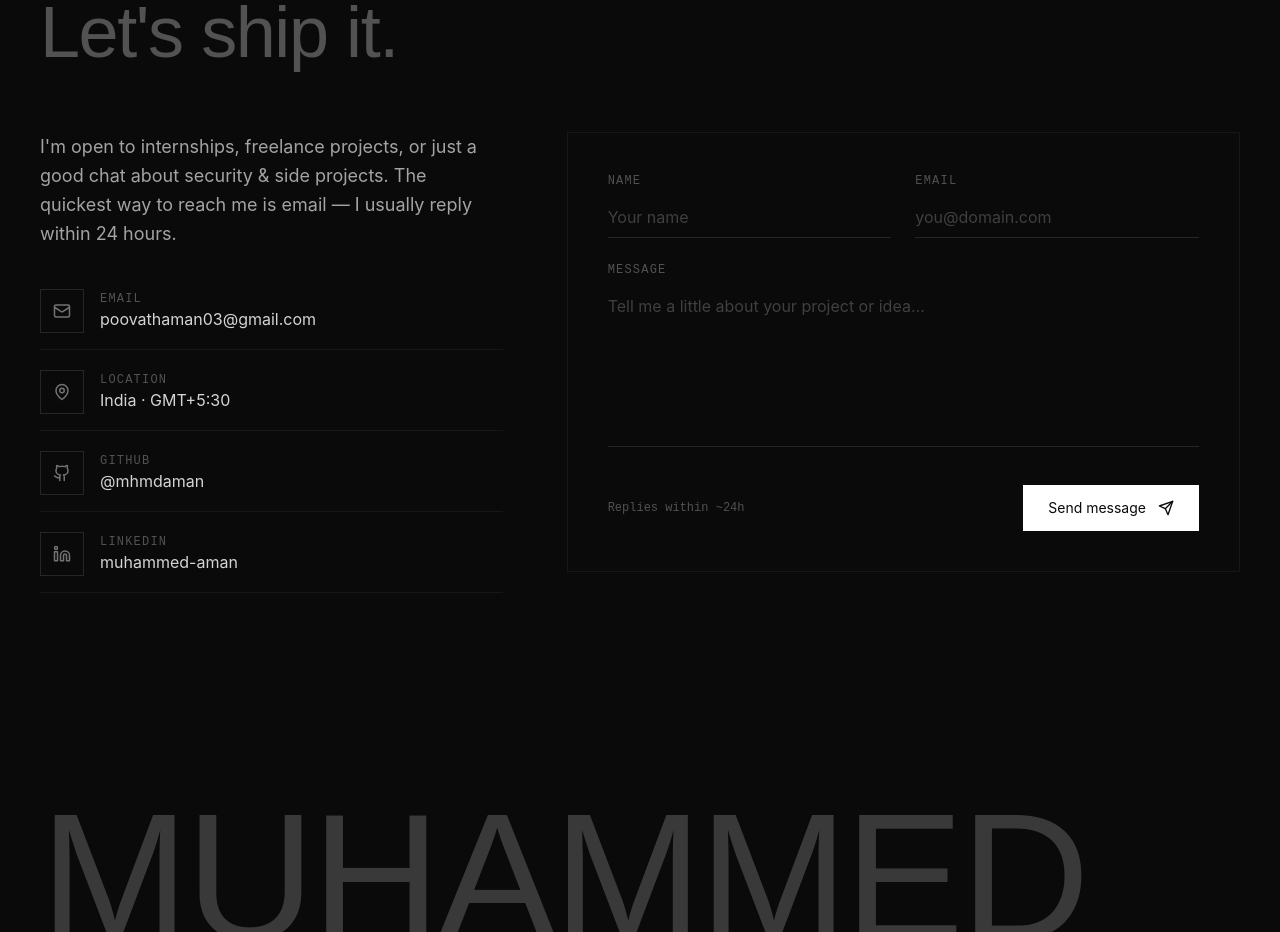
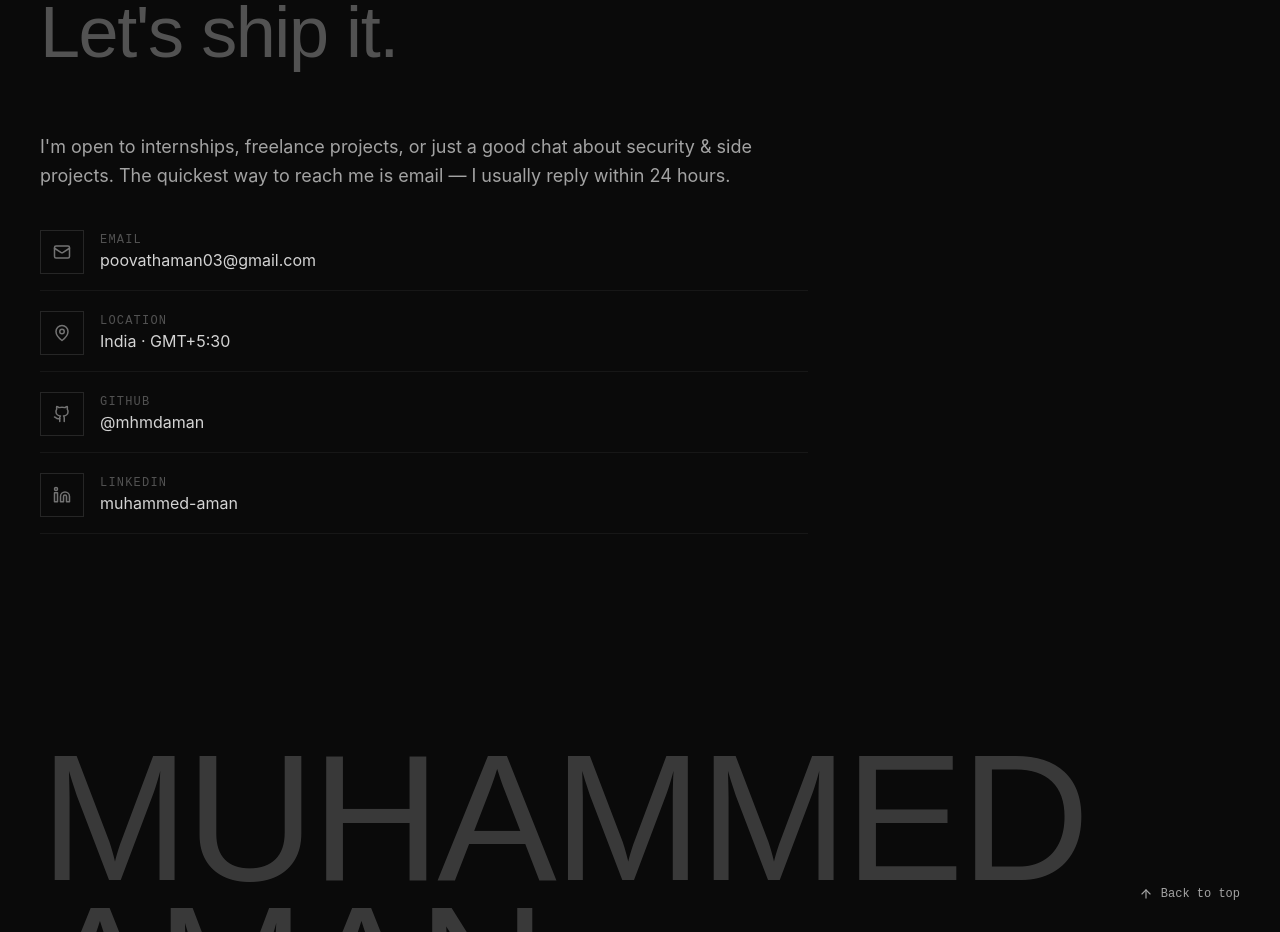
Before and after one commit to mhmdaman/Portfolio, a React (Create React App) app in the folder frontend/: page / in a window 1280 px wide. Shown: the part 6860-7792 px from the top of the page. Built offline with nearby package versions, Linux system fonts and the light colour scheme.

Commit message:
removed contact form

```diff
--- a/frontend/src/components/Contact.jsx
+++ b/frontend/src/components/Contact.jsx
@@ -1,47 +1,8 @@
-import React, { useState } from "react";
-import { Send, Github, Linkedin, Mail, MapPin } from "lucide-react";
+import React from "react";
+import { Github, Linkedin, Mail, MapPin } from "lucide-react";
 import { profile } from "../data/mock";
-import { useToast } from "../hooks/use-toast";
 
 const Contact = () => {
-  const { toast } = useToast();
-  const [form, setForm] = useState({ name: "", email: "", message: "" });
-  const [submitting, setSubmitting] = useState(false);
-
-  const onChange = (e) => setForm((f) => ({ ...f, [e.target.name]: e.target.value }));
-
-  const onSubmit = async (e) => {
-    e.preventDefault();
-    if (!form.name || !form.email || !form.message) {
-      toast({ title: "Missing details", description: "Please fill in your name, email and message." });
-      return;
-    }
-    setSubmitting(true);
-
-    try {
-      const API_URL = process.env.REACT_APP_API_URL || "http://localhost:5001";
-      const response = await fetch(`${API_URL}/api/contact`, {
-        method: "POST",
-        headers: {
-          "Content-Type": "application/json",
-        },
-        body: JSON.stringify(form)
-      });
-
-      if (response.ok) {
-        toast({ title: "Message sent", description: "Thanks for reaching out — I'll get back within a day or two." });
-        setForm({ name: "", email: "", message: "" });
-      } else {
-        toast({ title: "Failed to send", description: "There was an issue sending your message. Please try again later." });
-      }
-    } catch (error) {
-      toast({ title: "Network Error", description: "Could not reach the server. Make sure the backend is running." });
-      console.error(error);
-    } finally {
-      setSubmitting(false);
-    }
-  };
-
   return (
     <section id="contact" className="relative bg-transparent py-24 md:py-32">
       <div className="max-w-7xl mx-auto px-6 lg:px-10">
@@ -55,8 +16,7 @@ const Contact = () => {
           </div>
         </div>
 
-        <div className="grid md:grid-cols-12 gap-10 md:gap-16">
-          <div className="md:col-span-5 space-y-10 reveal">
+        <div className="max-w-3xl space-y-10 reveal">
           <p className="text-lg text-neutral-400 leading-relaxed">
             I'm open to internships, freelance projects, or just a good chat about security &amp; side projects. The quickest way to reach me is email — I usually reply within 24 hours.
           </p>
@@ -84,40 +44,6 @@ const Contact = () => {
             })}
           </div>
         </div>
-
-          <form onSubmit={onSubmit} className="md:col-span-7 reveal">
-            <div className="border border-neutral-900 bg-neutral-950/20 p-6 md:p-10 space-y-6">
-              <div className="grid md:grid-cols-2 gap-6">
-                <div>
-                  <label className="block font-mono-alt text-xs text-neutral-600 uppercase tracking-widest mb-2">Name</label>
-                  <input name="name" value={form.name} onChange={onChange} placeholder="Your name"
-                         className="w-full bg-transparent border-b border-neutral-800 focus:border-white outline-none py-2 text-white placeholder:text-neutral-700 transition-colors" />
-                </div>
-                <div>
-                  <label className="block font-mono-alt text-xs text-neutral-600 uppercase tracking-widest mb-2">Email</label>
-                  <input name="email" type="email" value={form.email} onChange={onChange} placeholder="you@domain.com"
-                         className="w-full bg-transparent border-b border-neutral-800 focus:border-white outline-none py-2 text-white placeholder:text-neutral-700 transition-colors" />
-                </div>
-              </div>
-
-              <div>
-                <label className="block font-mono-alt text-xs text-neutral-600 uppercase tracking-widest mb-2">Message</label>
-                <textarea name="message" rows={6} value={form.message} onChange={onChange}
-                          placeholder="Tell me a little about your project or idea…"
-                          className="w-full bg-transparent border-b border-neutral-800 focus:border-white outline-none py-2 text-white placeholder:text-neutral-700 resize-none transition-colors" />
-              </div>
-
-              <div className="flex items-center justify-between pt-2">
-                <span className="font-mono-alt text-xs text-neutral-600">Replies within ~24h</span>
-                <button type="submit" disabled={submitting}
-                        className="btn-primary inline-flex items-center gap-3 bg-white text-neutral-950 px-6 py-3 text-sm border border-white hover:bg-transparent hover:text-white disabled:opacity-60">
-                  {submitting ? "Sending…" : "Send message"}
-                  <Send size={16} />
-                </button>
-              </div>
-            </div>
-          </form>
-        </div>
       </div>
     </section>
   );
```
Lines whose indentation alone changed are shown as unchanged.
